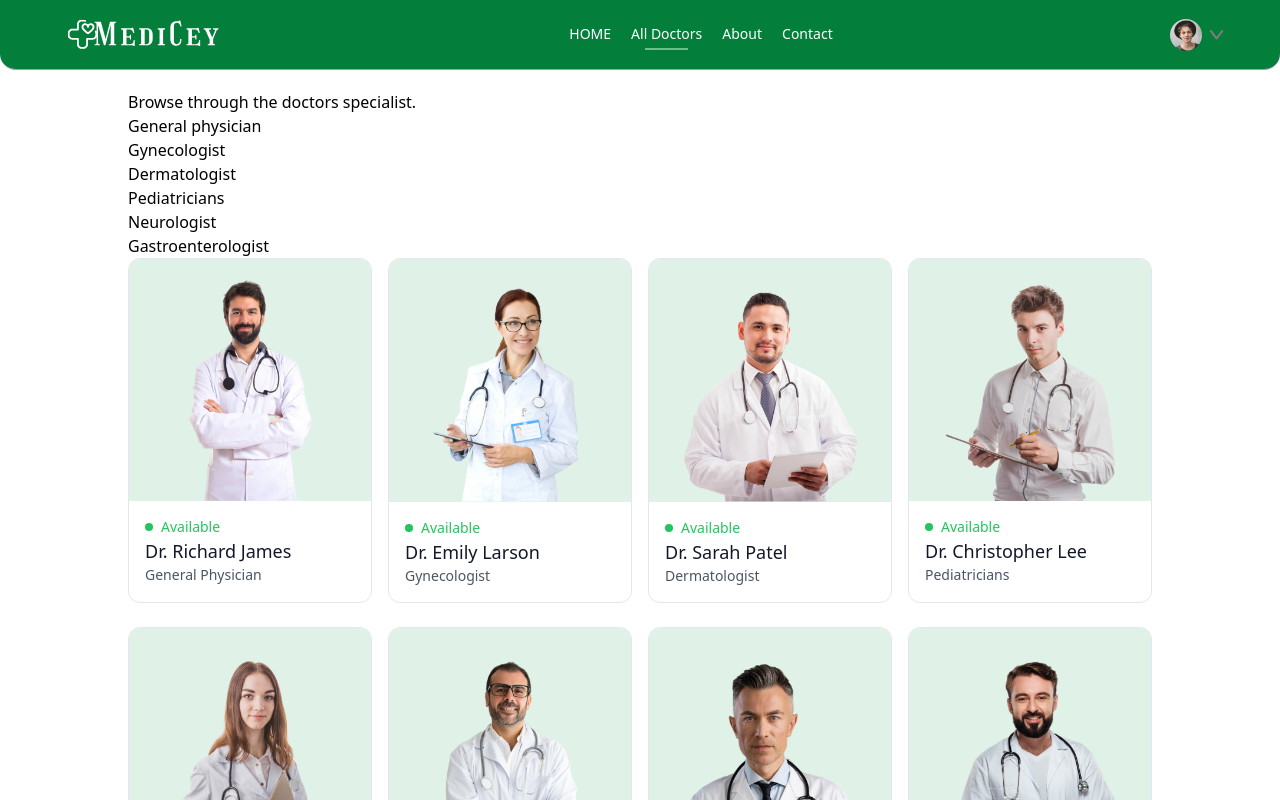
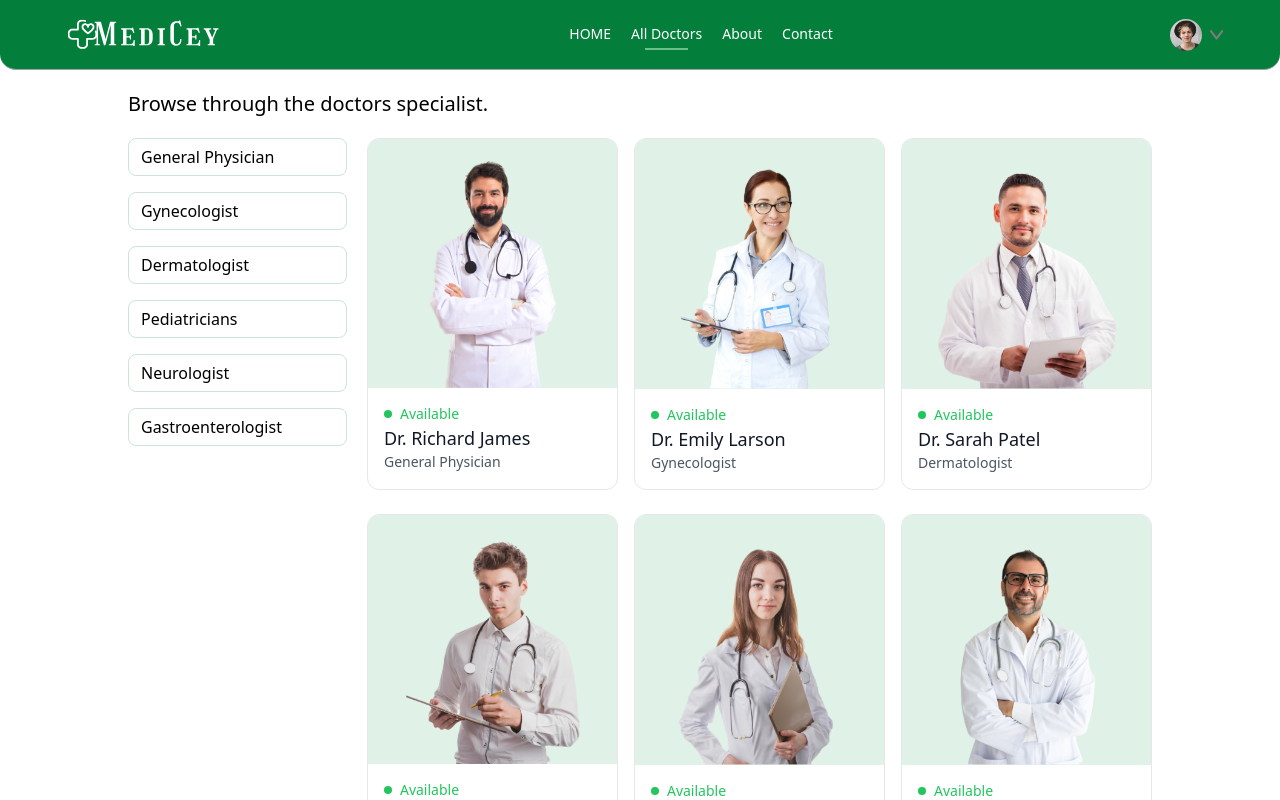
Before and after one commit to raslanrizvi/doctor-booking-mern, a React (Vite) app in the folder frontend/: page /doctors in a window 1280 px wide. Shown: the top 800 px of the page. Built offline with nearby package versions, Linux system fonts and the light colour scheme.

Commit message:
Completed Doctores Page

```diff
--- a/frontend/src/pages/Doctors.jsx
+++ b/frontend/src/pages/Doctors.jsx
@@ -23,15 +23,87 @@ const Doctors = () => {
 
   return (
     <div>
-      <p className='text-grey-600'>Browse through the doctors specialist.</p>
-      <div>
-        <div>
-          <p>General physician</p>
-          <p>Gynecologist</p>
-          <p>Dermatologist</p>
-          <p>Pediatricians</p>
-          <p>Neurologist</p>
-          <p>Gastroenterologist</p>
+      <p className='text-grey-600 text-xl'>
+        Browse through the doctors specialist.
+      </p>
+      <div className='flex flex-col sm:flex-row items-start gap-5 mt-5'>
+        <div className='flex flex-col gap-4 text-sm yext-gray-600'>
+          <p
+            onClick={() =>
+              speciality === "General Physician"
+                ? navigate("/doctors")
+                : navigate("/doctors/General Physician")
+            }
+            className={`w-[94vw] sm:w-auto pl-3 py-1.5 pr-16 border border-[#047e3b]/20 rounded-lg transition-all cursor-pointer text-grey-600 text-base font-normal ${
+              speciality === "General Physician"
+                ? "bg-[#e7f8ea] text-grey-700"
+                : ""
+            }`}
+          >
+            General Physician
+          </p>
+          <p
+            onClick={() =>
+              speciality === "Gynecologist"
+                ? navigate("/doctors")
+                : navigate("/doctors/Gynecologist")
+            }
+            className={`w-[94vw] sm:w-auto pl-3 py-1.5 pr-16 border border-[#047e3b]/20 rounded-lg transition-all cursor-pointer text-grey-600 text-base font-normal ${
+              speciality === "Gynecologist" ? "bg-[#e7f8ea] text-grey-700" : ""
+            }`}
+          >
+            Gynecologist
+          </p>
+          <p
+            onClick={() =>
+              speciality === "Dermatologist"
+                ? navigate("/doctors")
+                : navigate("/doctors/Dermatologist")
+            }
+            className={`w-[94vw] sm:w-auto pl-3 py-1.5 pr-16 border border-[#047e3b]/20 rounded-lg transition-all cursor-pointer text-grey-600 text-base font-normal ${
+              speciality === "Dermatologist" ? "bg-[#e7f8ea] text-grey-700" : ""
+            }`}
+          >
+            Dermatologist
+          </p>
+          <p
+            onClick={() =>
+              speciality === "Pediatricians"
+                ? navigate("/doctors")
+                : navigate("/doctors/Pediatricians")
+            }
+            className={`w-[94vw] sm:w-auto pl-3 py-1.5 pr-16 border border-[#047e3b]/20 rounded-lg transition-all cursor-pointer text-grey-600 text-base font-normal ${
+              speciality === "Pediatricians" ? "bg-[#e7f8ea] text-grey-700" : ""
+            }`}
+          >
+            Pediatricians
+          </p>
+          <p
+            onClick={() =>
+              speciality === "Neurologist"
+                ? navigate("/doctors")
+                : navigate("/doctors/Neurologist")
+            }
+            className={`w-[94vw] sm:w-auto pl-3 py-1.5 pr-16 border border-[#047e3b]/20 rounded-lg transition-all cursor-pointer text-grey-600 text-base font-normal ${
+              speciality === "Neurologist" ? "bg-[#e7f8ea] text-grey-700" : ""
+            }`}
+          >
+            Neurologist
+          </p>
+          <p
+            onClick={() =>
+              speciality === "Gastroenterologist"
+                ? navigate("/doctors")
+                : navigate("/doctors/Gastroenterologist")
+            }
+            className={`w-[94vw] sm:w-auto pl-3 py-1.5 pr-16 border border-[#047e3b]/20 rounded-lg transition-all cursor-pointer text-grey-600 text-base font-normal ${
+              speciality === "Gastroenterologist"
+                ? "bg-[#e7f8ea] text-grey-700"
+                : ""
+            }`}
+          >
+            Gastroenterologist
+          </p>
         </div>
         <div className='w-full grid grid-cols-auto gap-4 gap-y-6'>
           {filterDoc.map((item, index) => (
```
